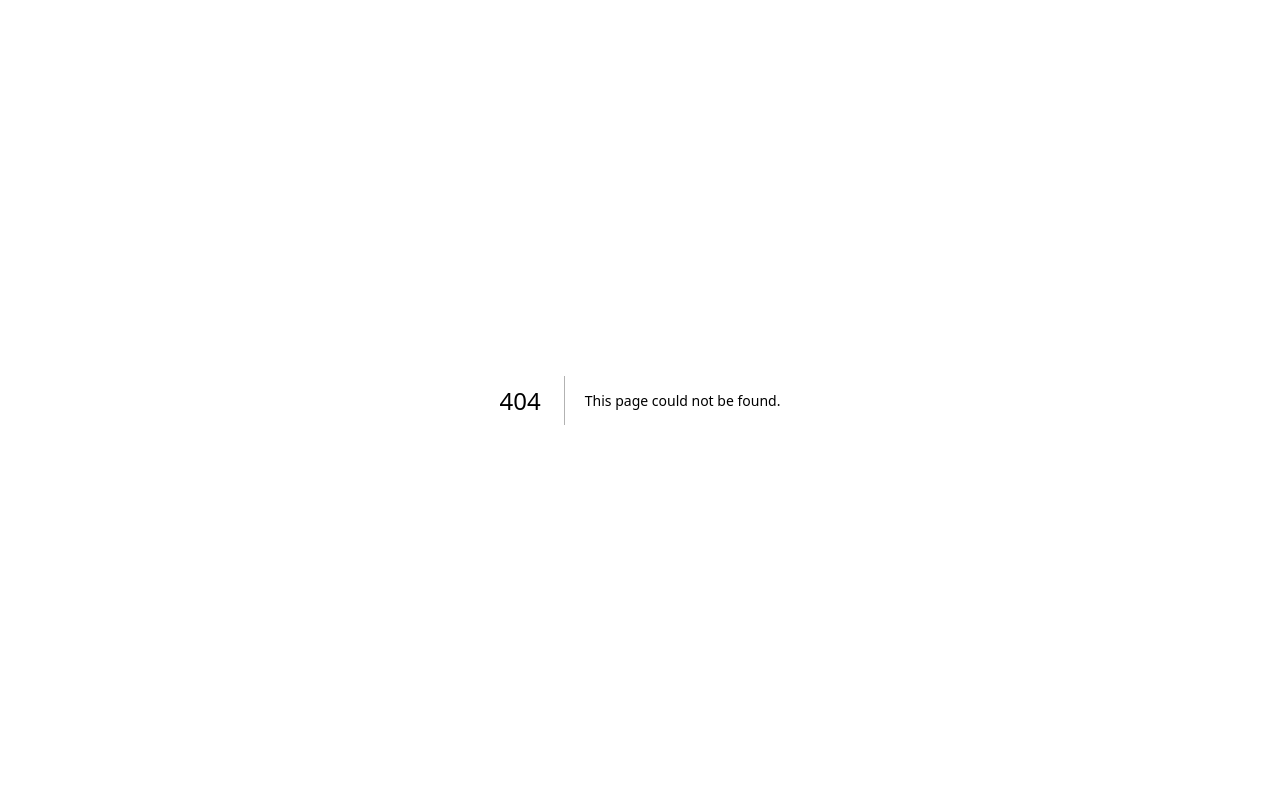
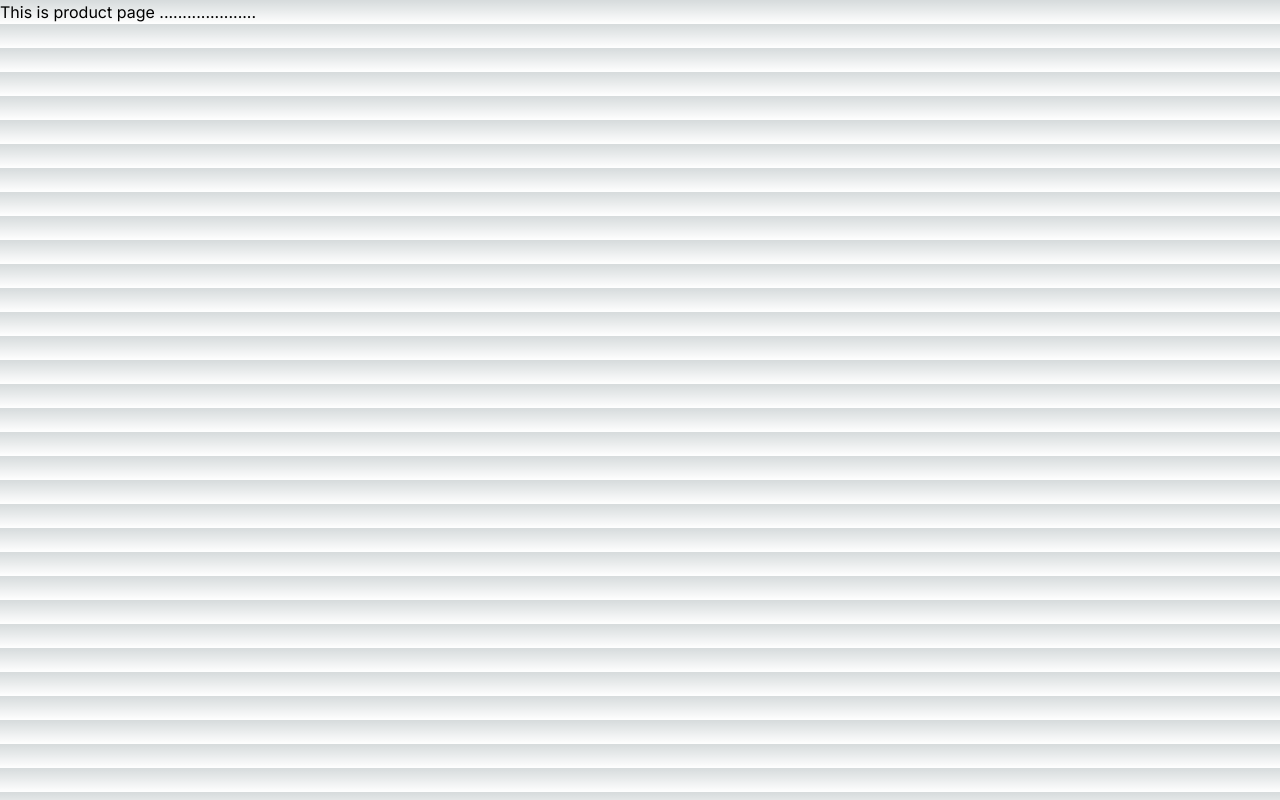
Before and after one commit to sadek1999/first-nextjs, a Next.js app: page /product in a window 1280 px wide. Before the commit this address had no page. Built offline with nearby package versions, Linux system fonts and the light colour scheme.

Commit message:
add new page

```diff
--- a/src/app/about/page.js
+++ b/src/app/about/page.js
@@ -1,11 +1,12 @@
 import React from 'react';
 
-const AboutPage = () => {
+const Aboutpage = () => {
     return (
         <div>
-            <h1>This is about page ..........</h1>
+            <h1>Welcome to about page ............</h1>
+
         </div>
     );
 };
 
-export default AboutPage;
+export default Aboutpage;
--- a/src/app/contact/page.js
+++ b/src/app/contact/page.js
@@ -1,11 +1,11 @@
 import React from 'react';
 
-const ContactPage = () => {
+const contactPge = () => {
     return (
         <div>
-            <h1>Welcome to contact page ..........</h1>
+        <h1>This is contact page ll........................</h1>
         </div>
     );
 };
 
-export default ContactPage;
+export default contactPge;
--- /dev/null
+++ b/src/app/product/page.js
@@ -0,0 +1,11 @@
+import React from 'react';
+
+const ProdectsPage = () => {
+    return (
+        <div>
+            <h1> This is product page .....................</h1>
+        </div>
+    );
+};
+
+export default ProdectsPage;
```
